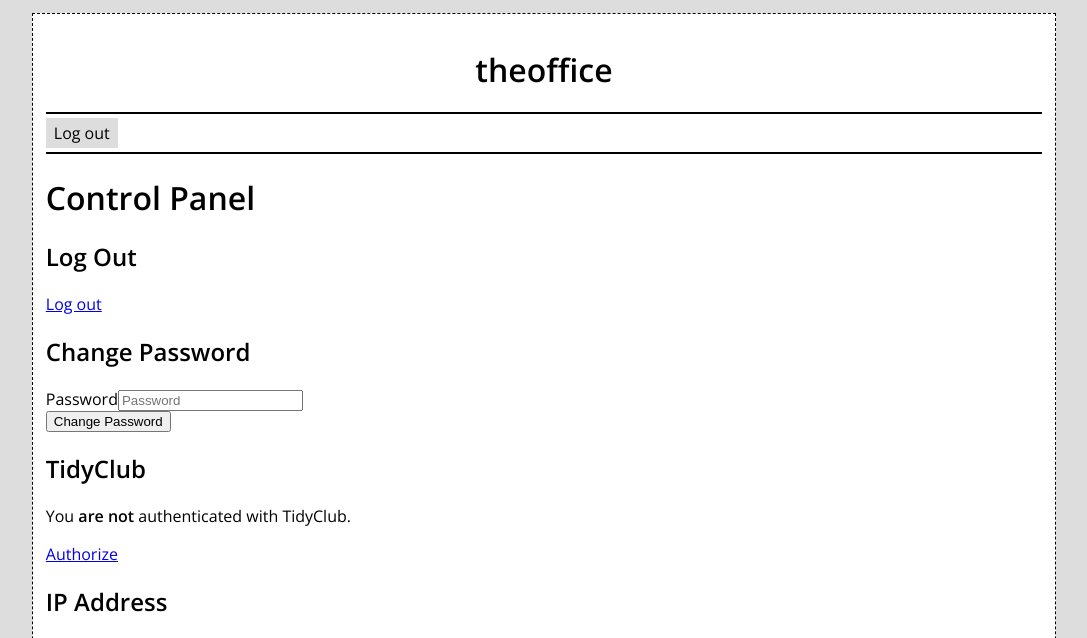
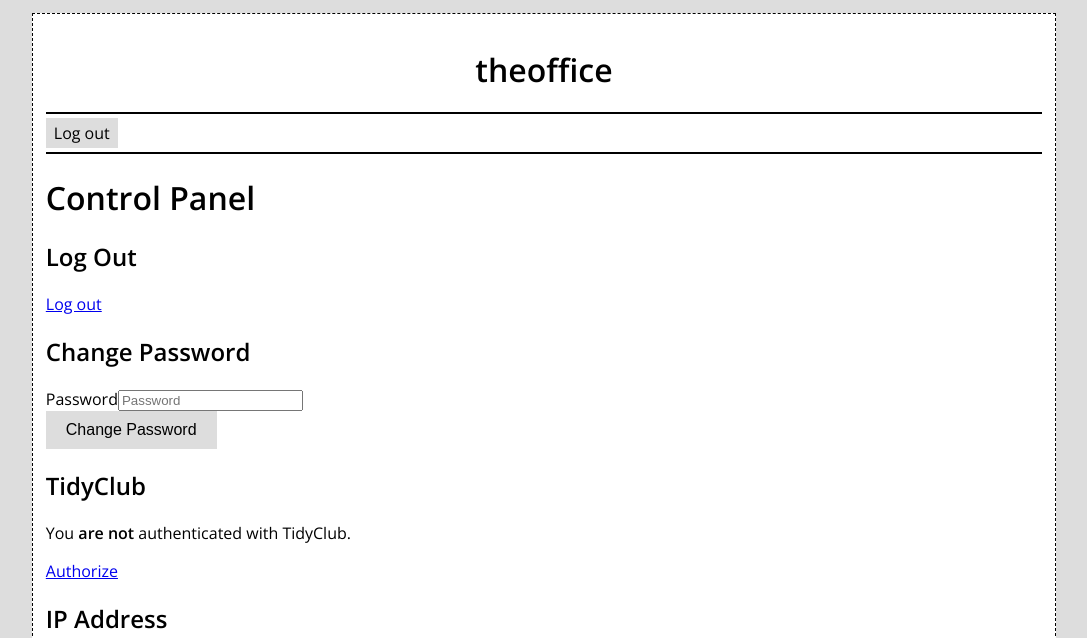
Before and after one commit to ComSSA/keydist, a Django app: page /accounts/cp in a window 1280 px wide. Shown: the top 638 px of the page, without its empty margins (96-1183 px from the left). Run offline with Django 3.2, Linux system fonts and the light colour scheme; the visitor is signed in with stand-in values (Sample User, id 1); some libraries are stand-ins or nearby versions.

Commit message:
Altered button style - now allows the use of a button class.

```diff
--- a/static/css/custom.css
+++ b/static/css/custom.css
@@ -50,13 +50,16 @@ form .field {
   display: inline;
 }
 
-input[type=submit], input[type=button] {
+input[type=submit], input[type=button], button, .button {
     border: none;
     color: white;
     padding: 10px 20px;
     text-align: center;
     text-decoration: none;
     display: inline-block;
+    background-color: #DDD;
+    color: #000;
+    font-size: inherit;
 }
 
 /* Tables */
```
